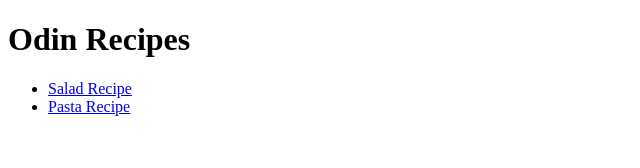
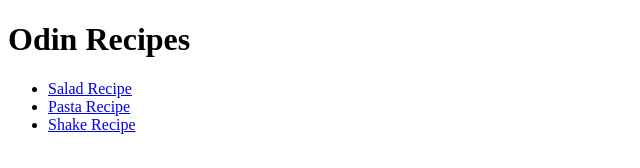
Before and after one commit to tvoisyabr/odin-recipes, a plain HTML site: page index.html in a window 1280 px wide. Shown: the whole page, without its empty margins (0-640 px from the left). Drawn offline with Linux system fonts and the light colour scheme.

Commit message:
Add Shake webpage link to index.html

```diff
--- a/index.html
+++ b/index.html
@@ -10,6 +10,7 @@
         <ul>
             <li><a href="recipes/salad.html" target="_blank" rel="noopener noreferrer">Salad Recipe</a></li>
             <li><a href="recipes/pasta.html" target="_blank" rel="noopener noreferrer">Pasta Recipe</a></li>
+            <li><a href="recipes/shake.html" target="_blank" rel="noopener noreferrer">Shake Recipe</a></li>
         </ul>
     </body>
 </html>
```
